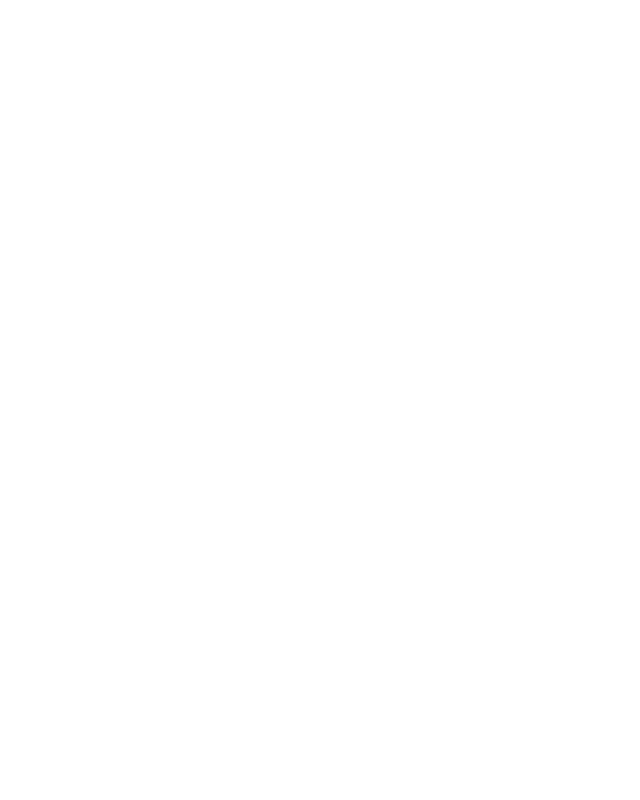
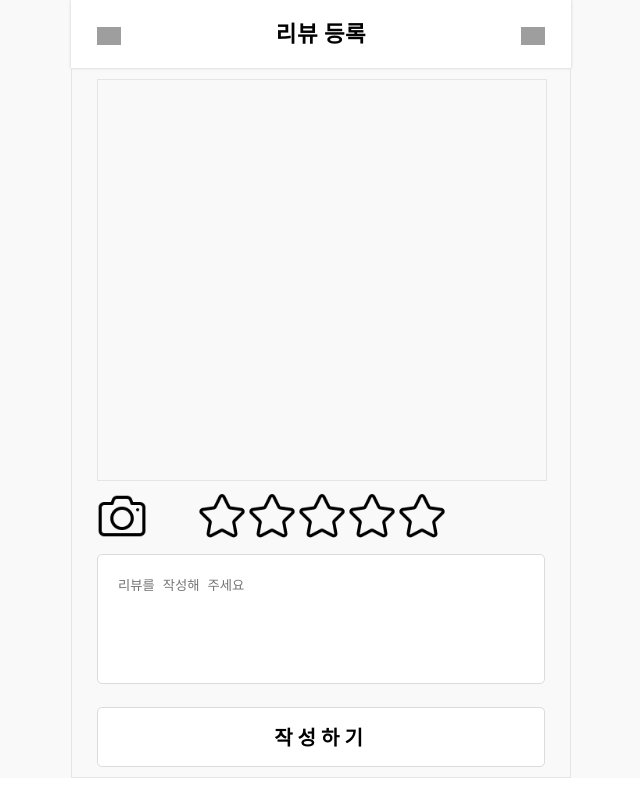
Before and after one commit to madstone-dev/wanted-codestates-project-6-9, a React (Create React App) app: page /register in a window 1280 px wide. Before the commit this address had no page. Shown: the whole page, without its empty margins (319-959 px from the left). Built offline with nearby package versions, Linux system fonts and the light colour scheme; grey boxes are pictures that could not be loaded.

Commit message:
Feat: 리뷰등록페이지 상단탭 추가

```diff
--- a/src/App.js
+++ b/src/App.js
@@ -3,6 +3,7 @@
 import { Route, Routes } from "react-router-dom"
 import Index from "./pages"
 import Detail from "./pages/details"
+import Register from "./pages/Register"
 
 function App() {
   return (
@@ -10,6 +11,7 @@
       <Routes>
         <Route path="/" element={<Index />} />
         <Route path="/details" element={<Detail />} />
+        <Route path="/register" element={<Register />} />
       </Routes>
     </AppComponent>
   )
--- a/src/components/InputTitle.js
+++ b/src/components/InputTitle.js
@@ -8,7 +8,7 @@
   width:100%;
   box-sizing : border-box;
   padding : 20px;
-  height : 100px;
+  height : 130px;
   margin : 10px 0;
   border : 1px solid #dbdbdb;
   border-radius : 5px;
--- a/src/components/Preview.js
+++ b/src/components/Preview.js
@@ -2,9 +2,10 @@
 import styled from 'styled-components';
 
 const ImgBox = styled.div`
-  width: 300px;
-  height : 300px;
-  background: ${props => props.imgBase64==="" ? `white` : `url(${props.imgBase64})`};
+  width: 100%;
+  height : 400px;
+  background: ${props => props.imgBase64==="" ? `#F9F9F9` : `url(${props.imgBase64})`};
+  border: ${props => props.imgBase64==="" ? `1px solid #e5e5e5` : 'none'};
   background-size:cover;
   margin : 10px auto;
 `;
--- a/src/components/header/Header.jsx
+++ b/src/components/header/Header.jsx
@@ -34,7 +34,7 @@
   top: 0;
 `;
 
-const HeaderTitle = styled.h3`
+export const HeaderTitle = styled.h3`
   margin: 0;
   padding: 0;
   text-align: center;
@@ -46,7 +46,7 @@
   white-space: nowrap;
 `;
 
-const EscapeBtn = styled.img`
+export const EscapeBtn = styled.img`
   width: 1.5rem;
   margin: 0.3rem 1.6rem 0;
 `;
@@ -57,7 +57,7 @@
   alt: "escapebutton"
 };
 
-const CloseBtn = styled.img`
+export const CloseBtn = styled.img`
   width: 1.5rem;
   margin: 0.3rem 1.6rem 0;
 `;
--- a/src/pages/Register.js
+++ b/src/pages/Register.js
@@ -7,6 +7,20 @@
 import BtnRegister from '../components/BtnRegister';
 import { useDispatch,useSelector } from 'react-redux';
 import {addReview} from '../reducers/reviewReducer';
+import {EscapeBtn,CloseBtn,HeaderTitle} from '../components/header/Header';
+import { useNavigate } from "react-router-dom";
+
+const HeaderComponent = styled.nav`
+  width:500px;
+  box-shadow: 0 0px 3px 0px #ccc;
+  background: #fff;
+  display: flex;
+  flex-direction: row;
+  align-items: center;
+  justify-content: space-between;
+  padding: 1.4rem 0;
+`;
+
 const Inner = styled.section`
   max-width: 500px;
   box-sizing: border-box;
@@ -26,6 +40,11 @@
   const [imgBase64, setImgBase64] = useState(""); // base64 미리보기용
   const [image, setImage] = useState(null);	//이미지 파일
   const dispatch=useDispatch();
+  const navigate = useNavigate();
+
+  const escape = () => {
+    navigate("/");
+  };
 
   const handleSubmit = (event)=>{
     let score=0;
@@ -51,6 +70,11 @@
 
   return (
     <div>
+      <HeaderComponent>
+        <EscapeBtn onClick={escape}/>
+        <HeaderTitle>리뷰 등록</HeaderTitle>
+        <CloseBtn onClick={escape}/>
+      </HeaderComponent>
       <Inner>
         <form onSubmit={handleSubmit}>
           <Preview imgBase64={imgBase64}/>
```
Also changed, not shown: 1 other file (tests, documents, lock files or other folders).
